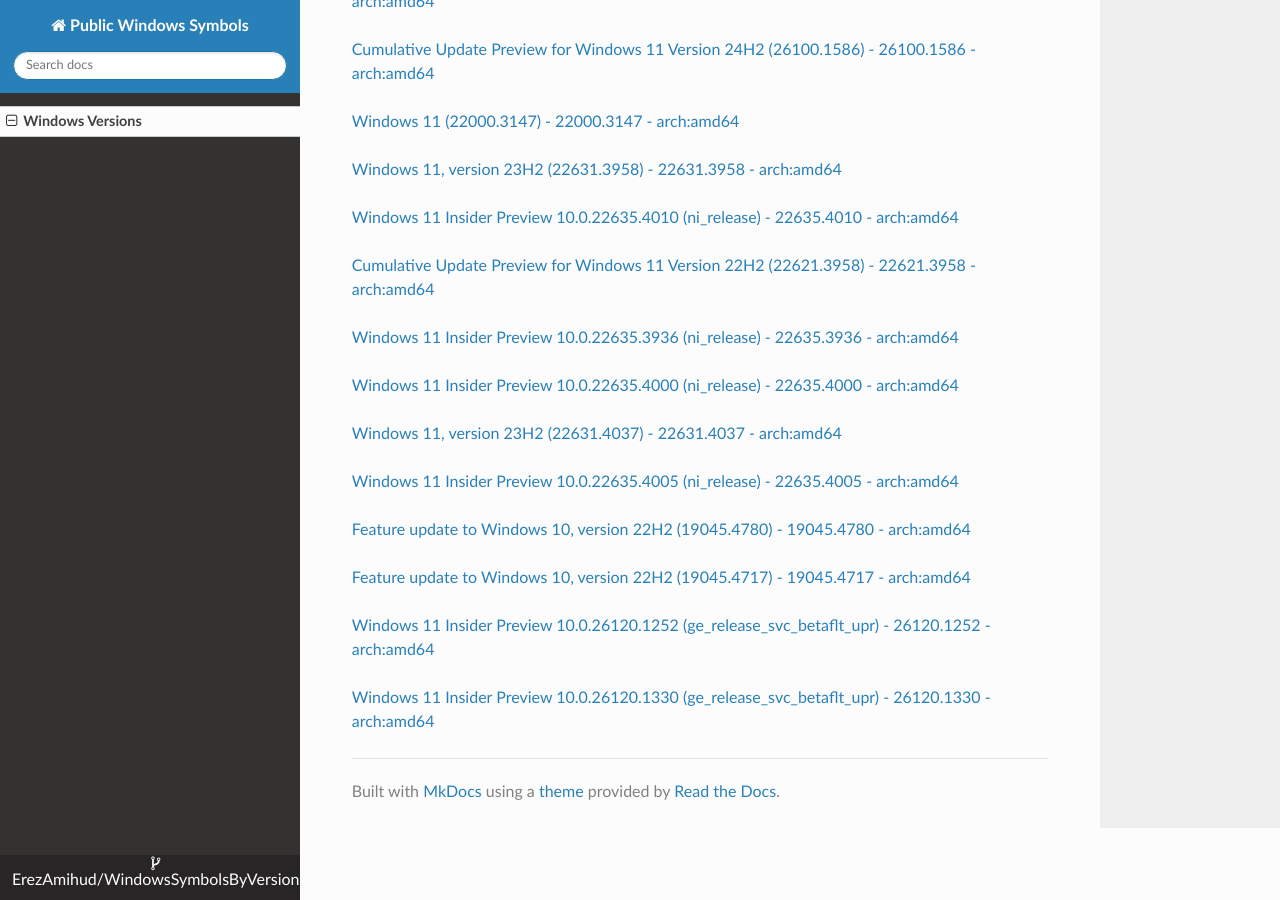
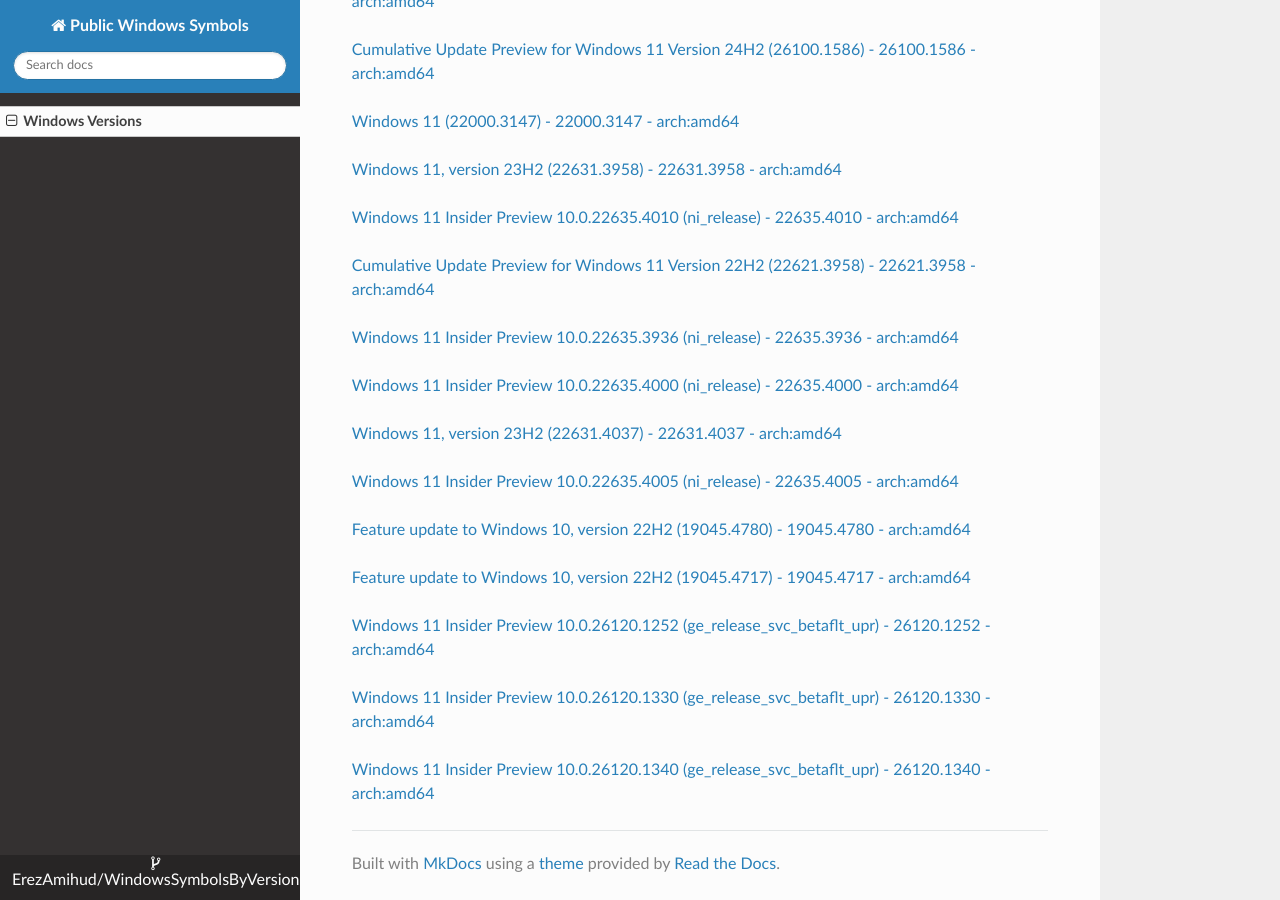
Before and after one commit to ErezAmihud/WindowsSymbolsByVersion, an MkDocs documentation site: the page built from docs/index.md, in a window 1280 px wide and 900 px high, scrolled down 8957 px. Built offline with MkDocs 1.6.1, drawn with Linux system fonts in a browser that asks for light colours; nearby versions of some CDN libraries.

Commit message:
Automated commit, add manifest for 2bb3c0d0-7d08-4b35-a3a0-b28101f6f5b0

```diff
--- a/docs/index.md
+++ b/docs/index.md
@@ -457,3 +457,6 @@
 
 
 [Windows 11 Insider Preview 10.0.26120.1330 (ge_release_svc_betaflt_upr) - 26120.1330 - arch:amd64](https://github.com/ErezAmihud/WindowsSymbolsByVersion/blob/main/manifests/f48af559-3c48-4bee-9e76-b4ee02ccc1c7.manifest)
+
+
+[Windows 11 Insider Preview 10.0.26120.1340 (ge_release_svc_betaflt_upr) - 26120.1340 - arch:amd64](https://github.com/ErezAmihud/WindowsSymbolsByVersion/blob/main/manifests/2bb3c0d0-7d08-4b35-a3a0-b28101f6f5b0.manifest)
```
Also changed, not shown: process_builds.json (+1 -1 lines), 1 other file.
